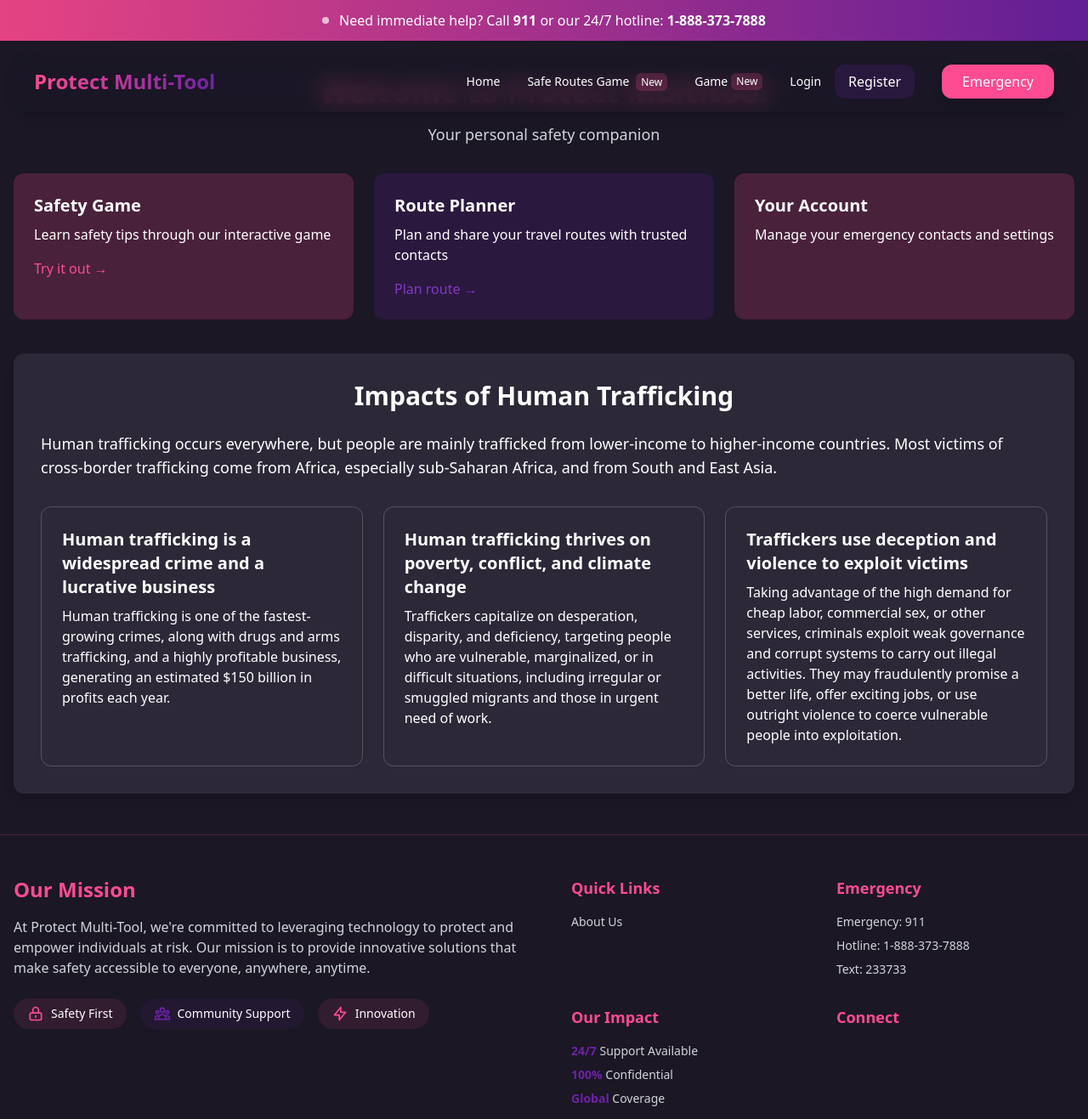
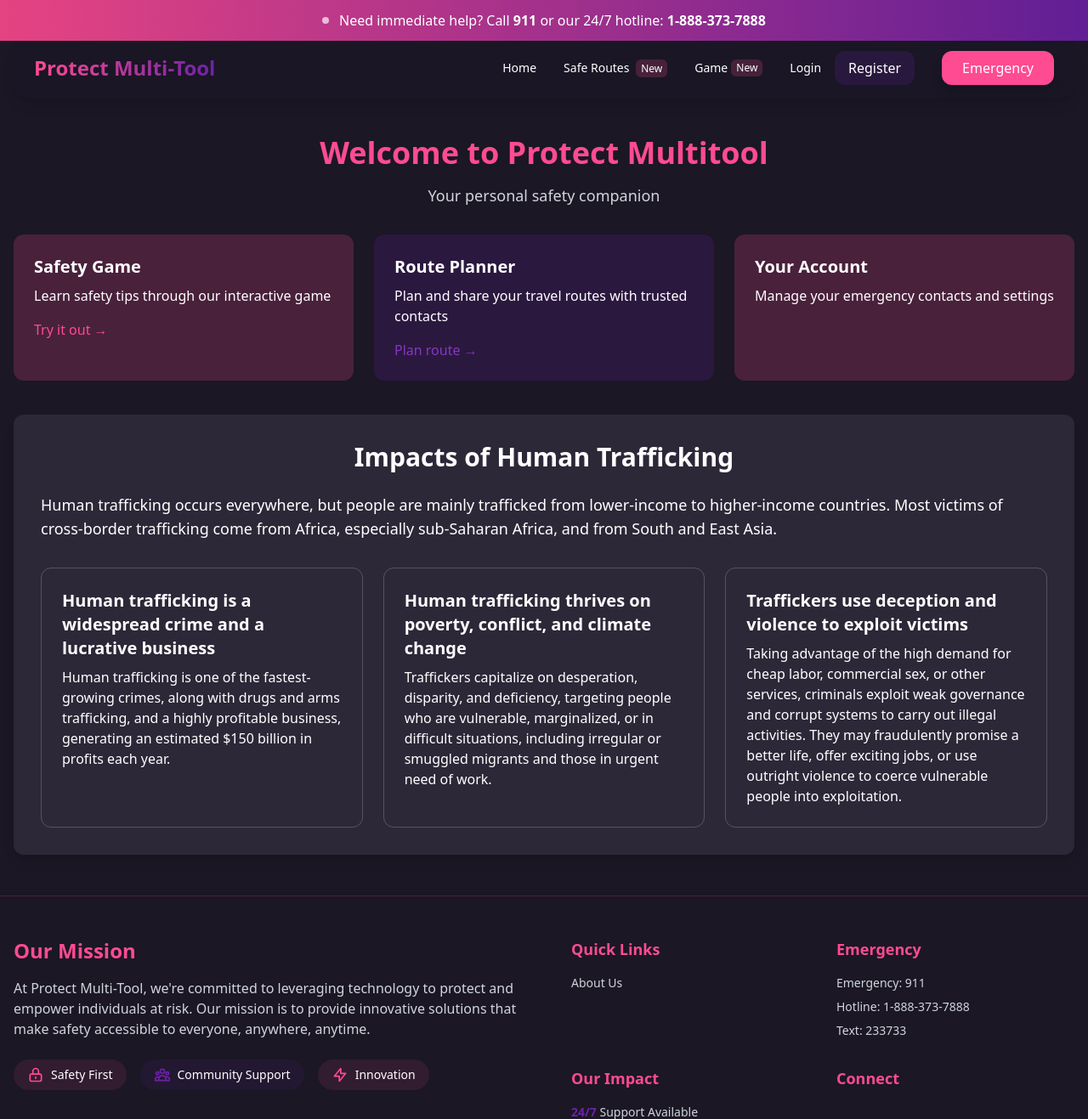
Before and after one commit to 3disturbed/Protect_Multitool, a Django app: page / in a window 1280 px wide. Shown: the top 1317 px of the page at 85% size. Run offline with Django 5.2, Linux system fonts and the light colour scheme; some libraries are stand-ins or nearby versions.

Commit message:
Fix Emergency banner to stick with navbar.

```diff
--- a/home_page/templates/home_page/home.html
+++ b/home_page/templates/home_page/home.html
@@ -4,7 +4,7 @@
 {% block title %}Welcome - Protect Multi-Tool{% endblock %}
 
 {% block content %}
-<div class="flex flex-col items-center justify-center">
+<div class="flex flex-col items-center justify-center mt-10">
     <h1 class="text-4xl font-bold text-accent mb-4">Welcome to Protect Multitool</h1>
     <p class="text-lg text-gray-300 mb-8">Your personal safety companion</p>
 </div>
@@ -42,6 +42,8 @@
         Most victims of cross-border trafficking come from Africa, especially sub-Saharan Africa, and from South and East Asia.
     </p>
 
+    <!-- Accordian the bottom content -->
+
     <!-- Tile Grid -->
     <div class="grid grid-cols-1 md:grid-cols-2 lg:grid-cols-3 gap-6">
         <!-- Tile 1 -->
--- a/templates/base.html
+++ b/templates/base.html
@@ -42,7 +42,7 @@
 </head>
 <body class="min-h-screen flex flex-col bg-neutral text-white">
     <!-- Emergency Banner -->
-    <div class="fixed bg-gradient-to-r from-accent to-secondary text-white relative overflow-hidden">
+    <div class="fixed top-0 left-0 w-full bg-gradient-to-r from-accent to-secondary text-white z-50">
         <div class="absolute top-0 left-0 w-full h-full bg-black/10"></div>
         <div class="max-w-7xl mx-auto px-4 py-3 relative">
             <div class="flex items-center justify-center space-x-3">
@@ -59,7 +59,7 @@
     </div>
 
     <!-- Navigation -->
-    <nav class="fixed w-full z-50 top-12">
+    <nav class="fixed w-full z-40 top-8">
         <div class="mx-auto px-4 py-3">
             <div class="backdrop-blur-md bg-neutral/70 rounded-2xl shadow-lg px-6 py-4">
                 <div class="flex justify-between items-center">
@@ -87,7 +87,6 @@
                         {% block navigation %}
                         <a href="{% url 'home_page:home' %}" class="text-sm font-medium hover:text-accent transition-colors">Home</a>
                         <a href="{% url 'route_planner:planner' %}" class="text-sm font-medium hover:text-accent transition-colors">Safe Routes
-                            <span>Game</span>
                             <span class="ml-1 px-1.5 py-0.5 text-xs bg-accent/20 rounded-md">New</span>
                         </a>
                         <a href="{% url 'game:home' %}" class="text-sm font-medium hover:text-accent transition-colors flex items-center">
@@ -158,7 +157,7 @@
     {% endif %}
 
     <!-- Main Content Area -->
-    <main class="flex-grow container mx-auto px-4 pt-10 pb-12">
+    <main class="flex-grow container mx-auto px-4 pt-20 mt-10 pb-12">
         {% block content %}
         <!-- Page content goes here -->
         {% endblock %}
```
Also changed, not shown: game/templates/game/game2.html (added).
